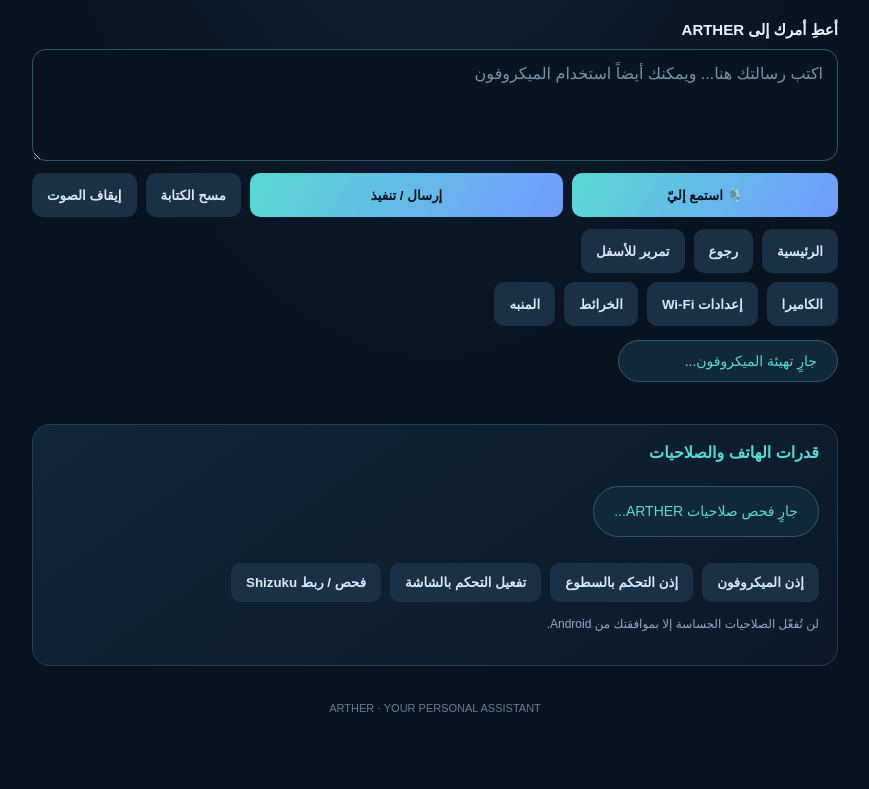
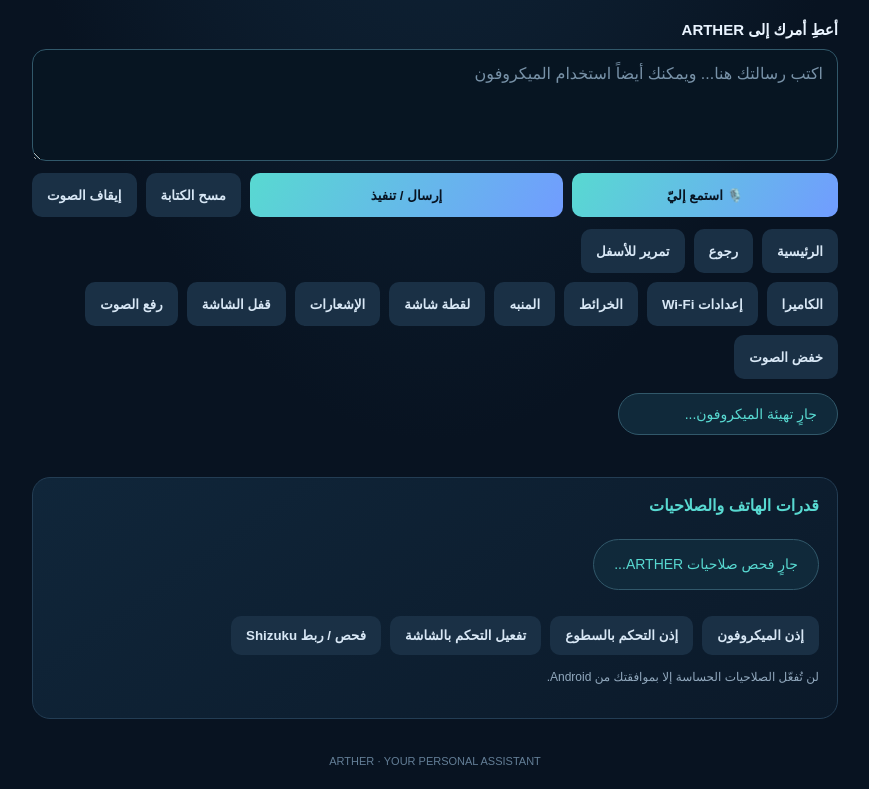
Before and after one commit to cherguihakim34-hub/ARTHER-Android, a website: page index.html in a window 1280 px wide. Shown: the part 634-1423 px from the top of the page, without its empty margins (205-1074 px from the left). Before the commit the page ends 1370 px from the top, so only its background shows below. Drawn offline with Linux system fonts and the light colour scheme; no server answers.

Commit message:
Add quick controls for screenshots, notifications, lock and volume

```diff
--- a/index.html
+++ b/index.html
@@ -60,6 +60,11 @@
         <button id="openWifi" class="secondary">إعدادات Wi-Fi</button>
         <button id="openMap" class="secondary">الخرائط</button>
         <button id="openAlarms" class="secondary">المنبه</button>
+        <button id="quickScreenshot" class="secondary">لقطة شاشة</button>
+        <button id="quickNotifications" class="secondary">الإشعارات</button>
+        <button id="quickLock" class="secondary">قفل الشاشة</button>
+        <button id="quickVolumeUp" class="secondary">رفع الصوت</button>
+        <button id="quickVolumeDown" class="secondary">خفض الصوت</button>
       </div>
 
       <p id="voiceStatus" class="status">الصوت جاهز</p>
```
